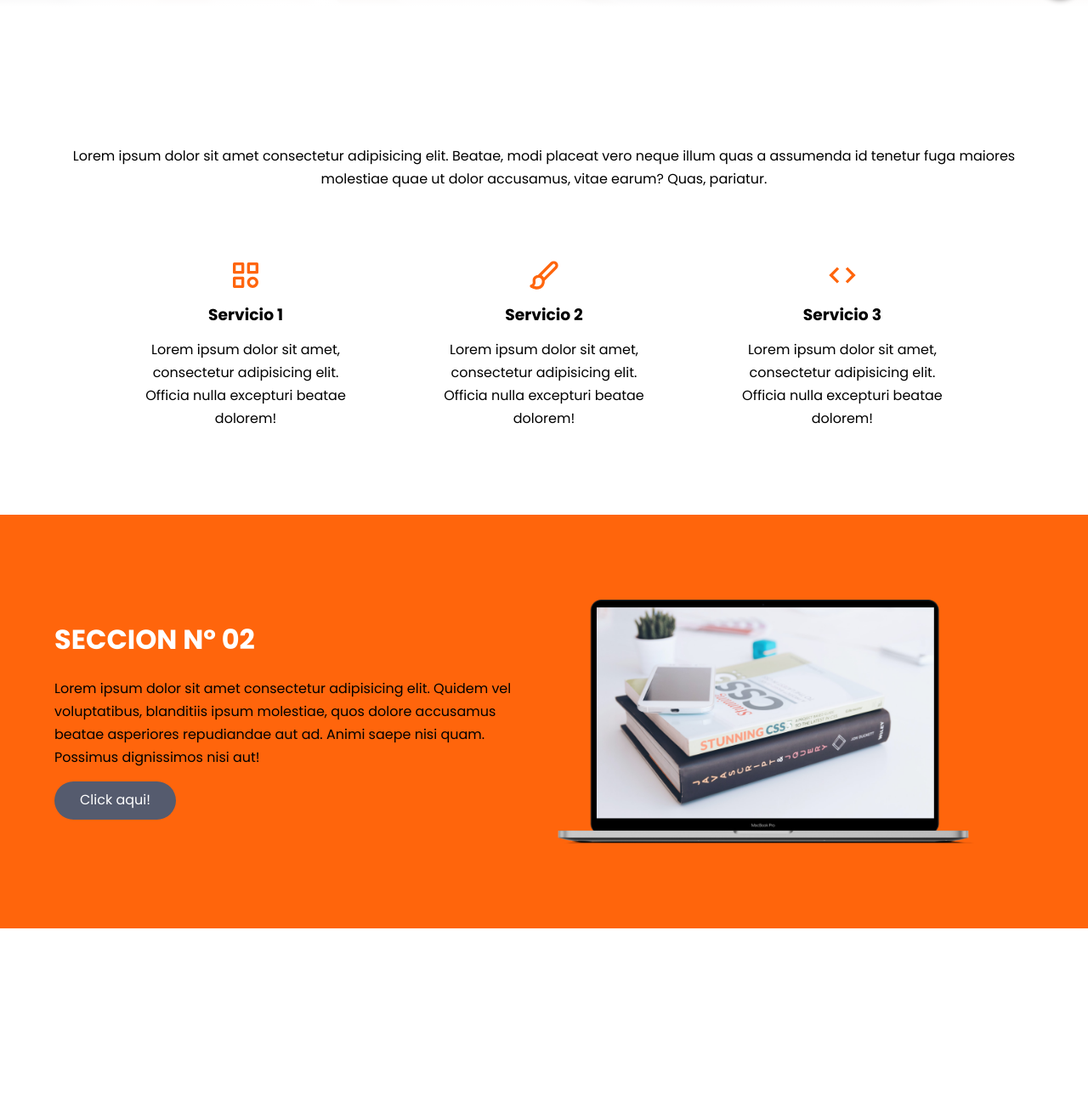
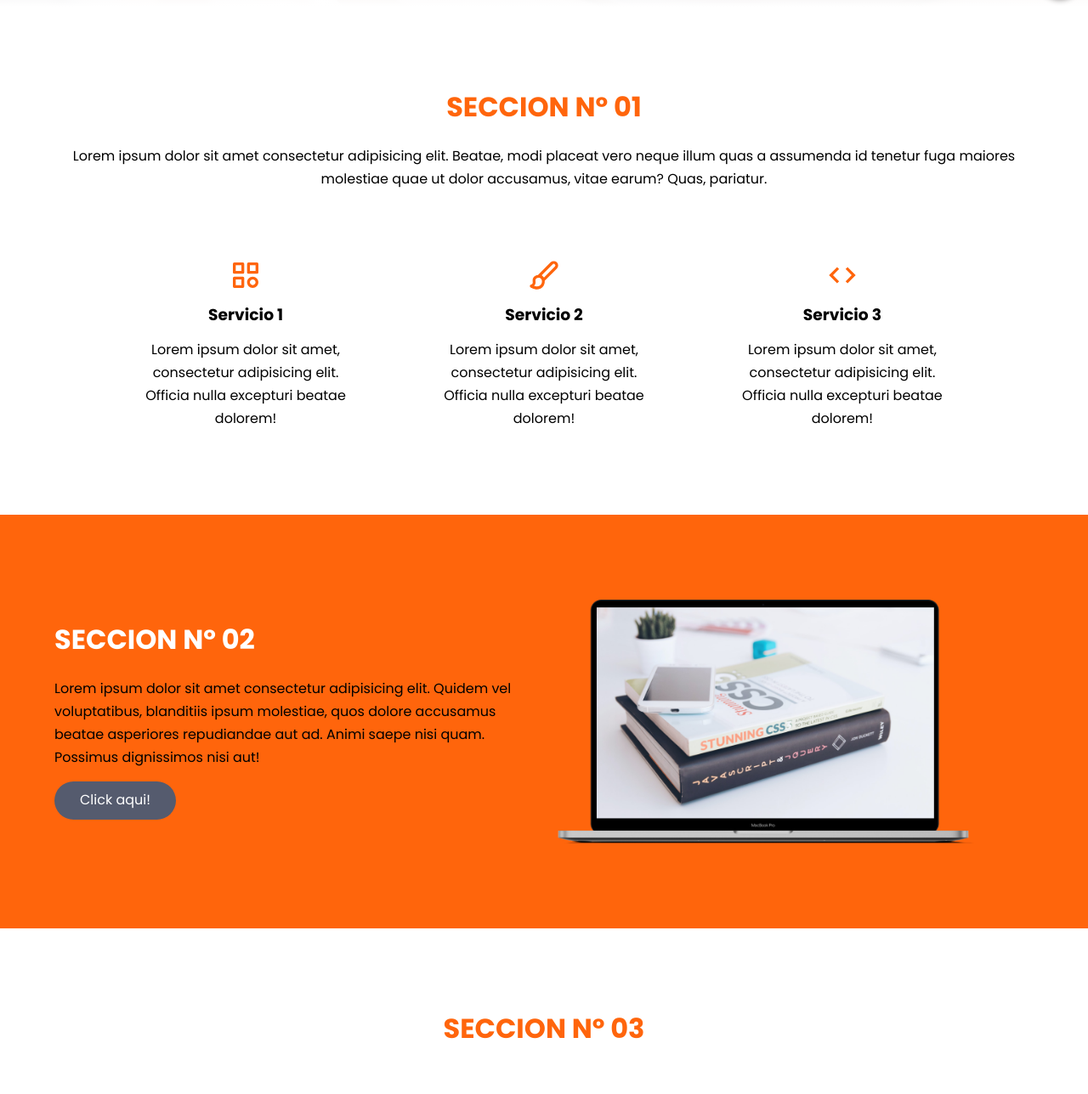
Before and after one commit to alfaconsultora/alfaconsultora.github.io, a plain HTML site: page index.html in a window 1280 px wide. Shown: the part 792-2080 px from the top of the page at 85% size. Drawn offline with Linux system fonts and the light colour scheme.

Commit message:
Update style.css

```diff
--- a/css/style.css
+++ b/css/style.css
@@ -1,6 +1,7 @@
 /*Importacion fuente desde google*/
 
 @import url('https://fonts.googleapis.com/css2?family=Montserrat:wght@100;300;500;700&family=Outfit:wght@400;700&family=Poppins:wght@300;400;600;700&display=swap');
+
 
 :root{
     --padding-container: 100px 0;
@@ -224,6 +225,10 @@ body{
     text-align: center;
 }
 
+.about .subtitle{
+    color: #FF650C;
+}
+
 .subtitle{
     color: var(--color-title);
     font-size: 2rem;
@@ -291,6 +296,9 @@ body{
     text-align: center;
 }
 
+.price__container .subtitle{
+    color: #FF650C;
+}
 
 
 .price__table{
@@ -638,9 +646,7 @@ body{
         cursor: pointer;
     }
 
-    .hero__title{
-        font-size: 2.5em;
-    }
+
 
     .about__main{
         gap: 2em;
```
